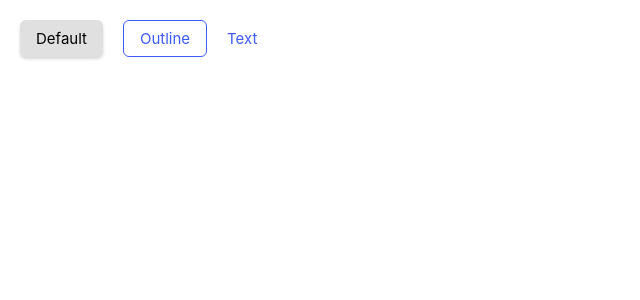
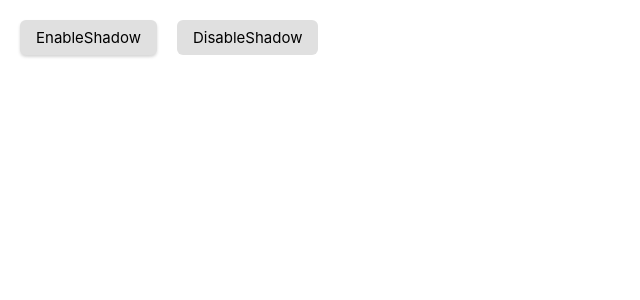
Before and after one commit to Vanaldito/button-component, a React (Vite) app: page / in a window 1280 px wide. Shown: the top 300 px of the page, without its empty margins (0-640 px from the left). Built offline with nearby package versions, Linux system fonts and the light colour scheme.

Commit message:
feat: allow to disable box shadow

```diff
--- a/src/App.tsx
+++ b/src/App.tsx
@@ -6,9 +6,12 @@ export default function App() {
   return (
     <main>
       <div className="buttons">
-        <Button variant="default">Default</Button>
-        <Button variant="outline">Outline</Button>
-        <Button variant="text">Text</Button>
+        <Button disableShadow={false} variant="default">
+          EnableShadow
+        </Button>
+        <Button disableShadow={true} variant="default">
+          DisableShadow
+        </Button>
       </div>
     </main>
   );
--- a/src/components/button.css
+++ b/src/components/button.css
@@ -8,6 +8,9 @@
   background-color: #e0e0e0;
   color: #000000;
   border: none;
+}
+
+.button--variant-default.button--enable-shadow {
   box-shadow: 0px 2px 3px 0px #33333333;
 }
 
@@ -24,3 +27,7 @@
   color: #3d5afe;
   border: none;
 }
+
+.button--disable-shadow {
+  box-shadow: none;
+}
--- a/src/components/button.tsx
+++ b/src/components/button.tsx
@@ -2,12 +2,20 @@ import "./button.css";
 
 interface ButtonProps {
   variant: "default" | "outline" | "text";
+  disableShadow: boolean;
   children: React.ReactNode;
 }
 
-export default function Button({ variant, children }: ButtonProps) {
+export default function Button({
+  variant,
+  disableShadow,
+  children,
+}: ButtonProps) {
   let className = "button";
   className += ` button--variant-${variant}`;
+  className += disableShadow
+    ? " button--disable-shadow"
+    : " button--enable-shadow";
 
   return (
     <button className={className} type="button">
```
